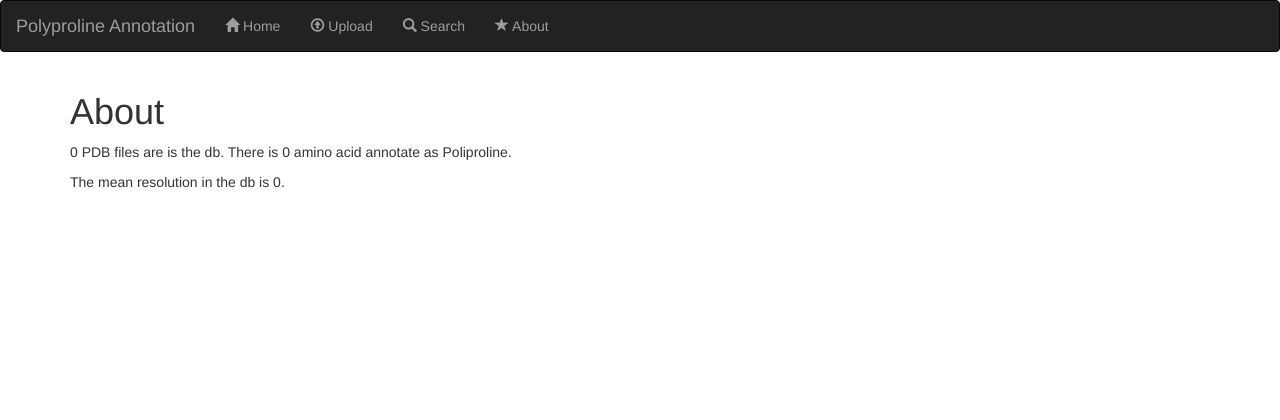
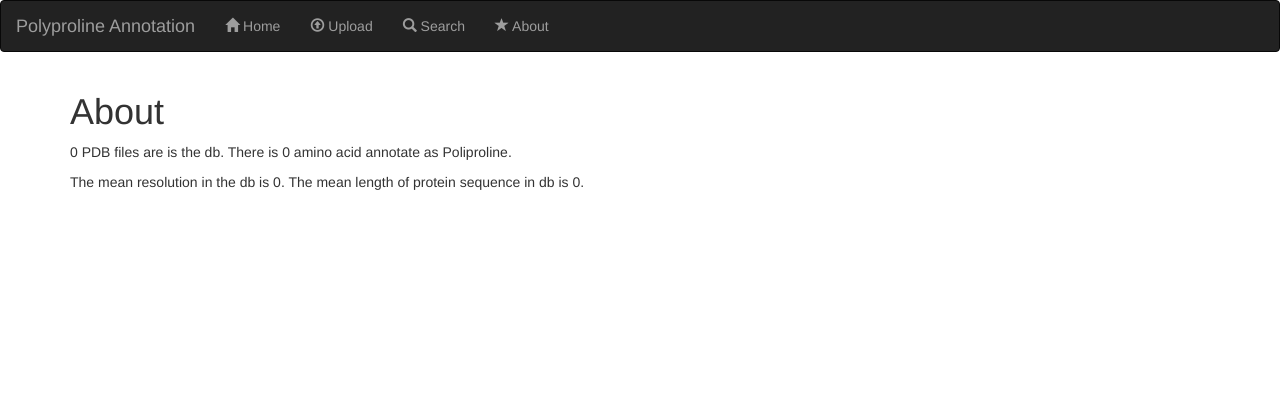
Before and after one commit to nanls/M2BI-db-project, a Flask app: page /about in a window 1280 px wide. Shown: the top 420 px of the page. Run offline with Flask 2, Linux system fonts and the light colour scheme; data that the repository does not hold is empty; some libraries are stand-ins or nearby versions.

Commit message:
linked mean length of protein to about html page

```diff
--- a/app/templates/about.html
+++ b/app/templates/about.html
@@ -9,7 +9,7 @@
 
     </p>
     <p>
-    	The mean resolution in the db is {{mean_resol}}.
+    	The mean resolution in the db is {{mean_resol}}. The mean length of protein sequence in db is {{mean_len}}.
     </p>
 
 {% endblock %}
```
